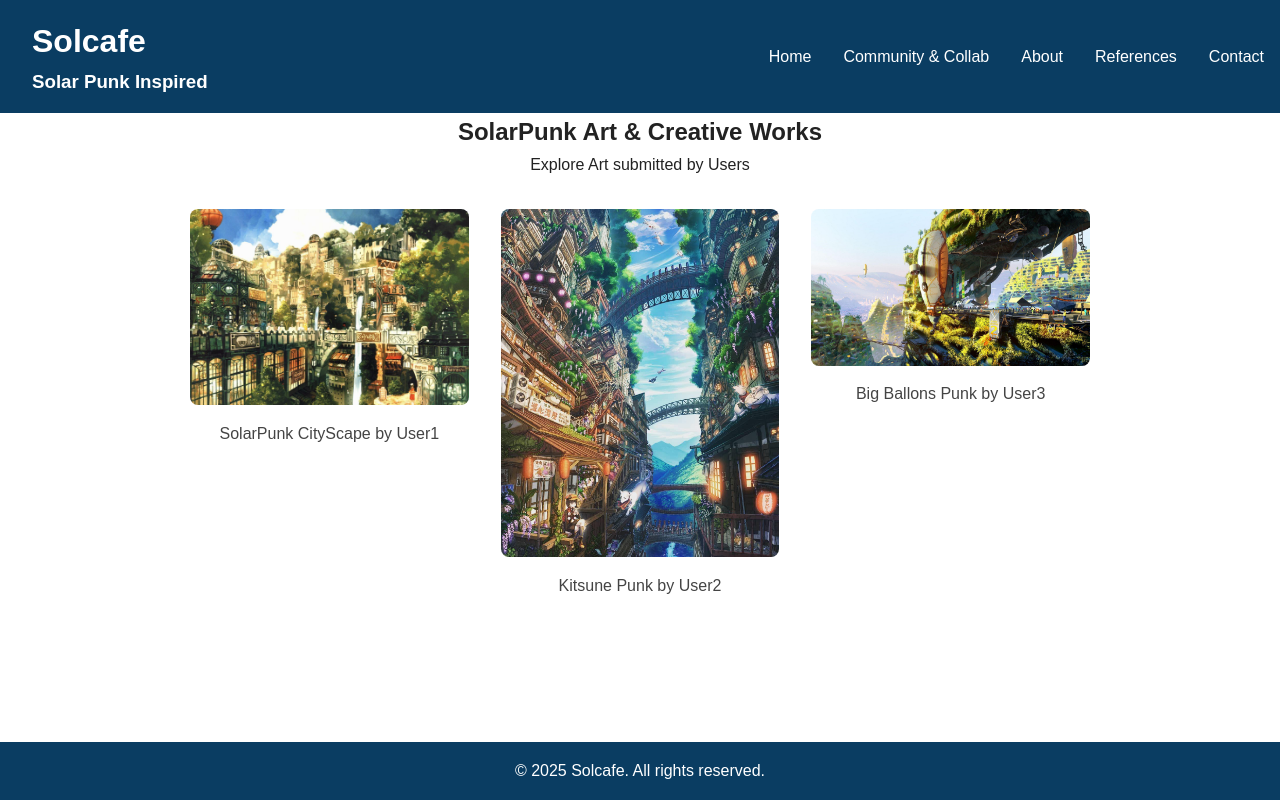
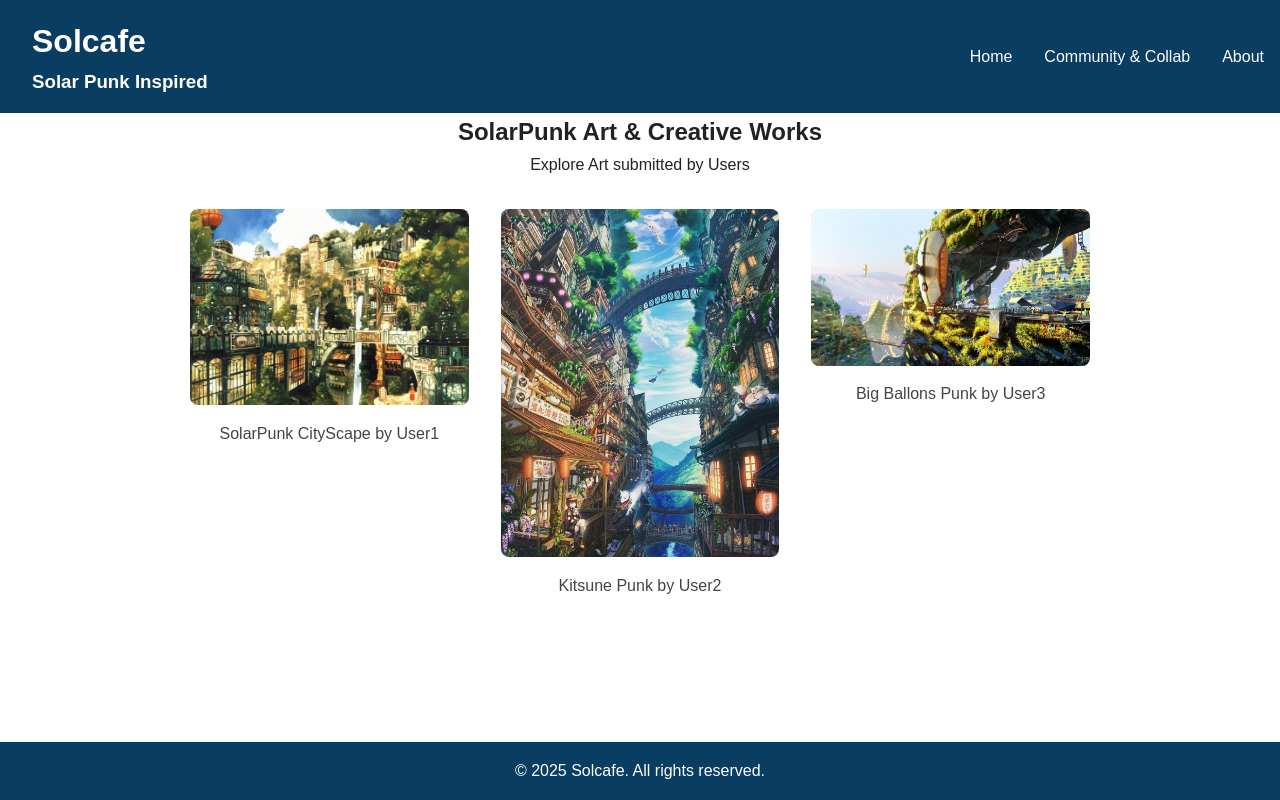
Before and after one commit to Z-Paco/SolPunks, a plain HTML site: page content/art.html in a window 1280 px wide. Drawn offline with Linux system fonts and the light colour scheme.

Commit message:
Update art.html
Commented out contaxt and references link.

```diff
--- a/content/art.html
+++ b/content/art.html
@@ -21,8 +21,8 @@
 
           <li><a href="../about.html">About</a></li>
 
-          <li><a href="../references.html">References</a></li>
-          <li><a href="../contact.html">Contact</a></li>
+<!--           <li><a href="../references.html">References</a></li>
+          <li><a href="../contact.html">Contact</a></li> -->
         </ul>
       </nav>
     </header>
```
